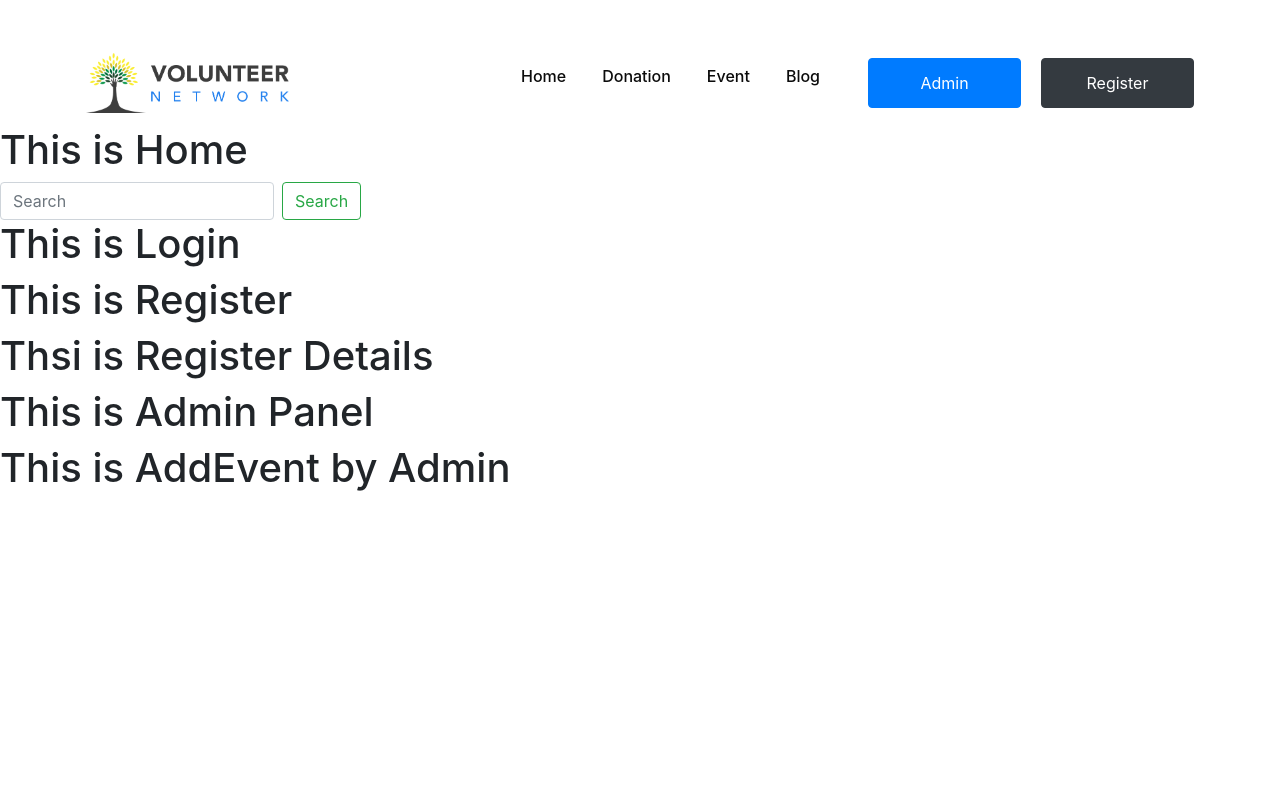
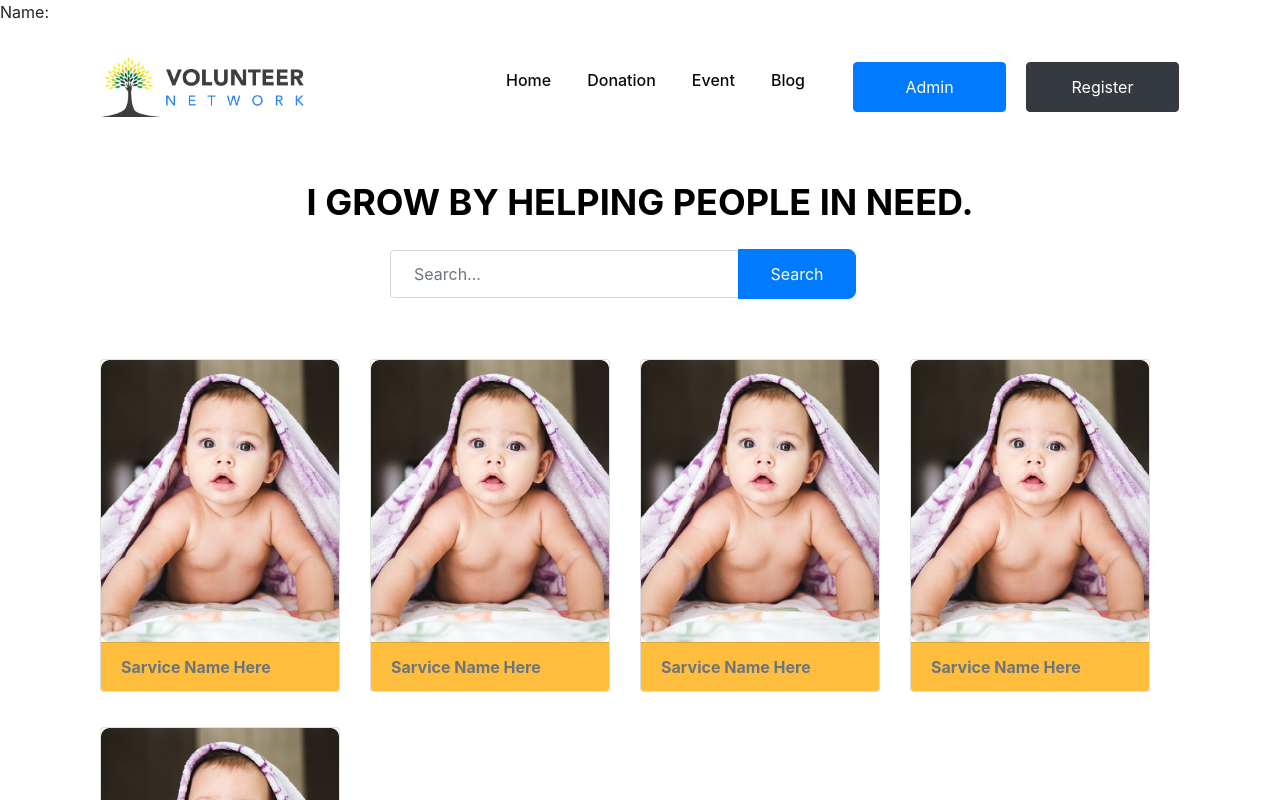
Before and after one commit to Abir-Hasan-GUB/Volunteer-Client, a React (Create React App) app: page / in a window 1280 px wide. Shown: the top 800 px of the page. Built offline with nearby package versions, Linux system fonts and the light colour scheme.

Commit message:
Home Part End

```diff
--- a/package.json
+++ b/package.json
@@ -10,6 +10,7 @@
     "react": "^16.13.1",
     "react-bootstrap": "^1.3.0",
     "react-dom": "^16.13.1",
+    "react-router-dom": "^5.2.0",
     "react-scripts": "3.4.3"
   },
   "scripts": {
--- a/src/App.js
+++ b/src/App.js
@@ -1,24 +1,52 @@
-import React from 'react';
+import React, { createContext, useState } from 'react';
 import './App.css';
-import AddEvent from './Componants/AddEventByAdmin/AddEvent';
-import Admin from './Componants/Admin/Admin';
 import Home from './Componants/Home/Home';
 import Login from './Componants/Login/Login';
+
+import {
+  BrowserRouter as Router,
+  Switch,
+  Route
+} from "react-router-dom";
 import Menu from './Componants/Menu/Menu';
-import Register from './Componants/Register/Register';
-import RegisterDetails from './Componants/RegisterDetails/RegisterDetails';
+import NotFound from './Componants/NotFound/NotFound';
+export const UserContext = createContext();
 
 function App() {
+  const [loggedInUser, setLoggedInUser] = useState({});
   return (
-   <div>
-        <Menu></Menu>
-        <Home></Home>
-        <Login></Login>
-        <Register></Register>
-        <RegisterDetails></RegisterDetails>
-        <Admin></Admin>
-        <AddEvent></AddEvent>
-   </div>
+    // <Menu></Menu>
+    //     <Home></Home>
+    //     <Login></Login>
+    //     <Register></Register>
+    //     <RegisterDetails></RegisterDetails>
+    //     <Admin></Admin>
+    //     <AddEvent></AddEvent>
+
+    <UserContext.Provider value={[loggedInUser, setLoggedInUser]}>
+    <p>Name: {loggedInUser.name}</p>
+    <Router>
+        {/* <Menu/> */}
+        <Switch>
+          <Route path="/home">
+            <Home />
+          </Route>
+          <Route path="/login">
+            <Login />
+          </Route>
+          {/* <PrivateRoute path="/book/:bedType">
+            <Book />
+          </PrivateRoute> */}
+          <Route exact path="/">
+            <Home />
+          </Route>
+          <Route path="*">
+            <NotFound></NotFound>
+          </Route>
+        </Switch>
+    </Router>
+  </UserContext.Provider>
+
   );
 }
 
--- a/src/Componants/Home/Home.css
+++ b/src/Componants/Home/Home.css
@@ -0,0 +1,26 @@
+.home-title{
+font-style: normal;
+font-weight: bold;
+font-size: 36px;
+line-height: 44px;
+text-align: center;
+text-transform: uppercase;
+margin-top: 50px;
+color: #000000;
+}
+.home-from{
+    width: 500px;
+    height: 50px;
+    margin: 25px auto;
+}
+.home-search{
+    padding: 23px !important;
+    width: 70% !important;
+}
+.search-btn{
+    width: 118px;
+    height: 50px;
+    background: #3F90FC;
+    margin-left: -10px;
+    border-radius: 0px 8px 8px 0px !important;
+}
--- a/src/Componants/Home/Home.js
+++ b/src/Componants/Home/Home.js
@@ -1,13 +1,24 @@
 import React from 'react';
 import { Button, Form, FormControl } from 'react-bootstrap';
+import Menu from '../Menu/Menu';
+import VoulunteerSarvice from '../VolunteerSarvice/VoulunteerSarvice';
+import './Home.css';
+
 const Home = () => {
     return (
-        <div>
-            <h1>This is Home</h1>
+        <div className="home container">
+            <Menu></Menu>
+            <h1 className="home-title">I grow by helping people in need.</h1>
+            <div className="home-from">
             <Form inline>
-      <FormControl type="text" placeholder="Search" className="mr-sm-2" />
-      <Button variant="outline-success">Search</Button>
+      <FormControl type="text" placeholder="Search..." className="mr-sm-2 home-search" />
+      <Button className="search-btn">Search</Button>
     </Form>
+            </div>
+            <div className="sarvices">
+                <VoulunteerSarvice></VoulunteerSarvice>
+            </div>
+
         </div>
     );
 };
--- a/src/Componants/Menu/Menu.css
+++ b/src/Componants/Menu/Menu.css
@@ -21,5 +21,5 @@ color: #FFFFFF;
     height: 60px;
 }
 .menubar{
-    margin-top: 40px;
+    margin-top: 20px;
 }
--- a/src/Componants/Menu/Menu.js
+++ b/src/Componants/Menu/Menu.js
@@ -2,12 +2,13 @@ import React from 'react';
 import { Button, Navbar, Nav} from 'react-bootstrap';
 import './Menu.css';
 import logo from '../Images/logos/Logo.png';
+import { Link } from 'react-router-dom';
 
 const Menu = () => {
     return (
         <Navbar className="container menubar" expand="lg">
   <Navbar.Brand href="#home">
-      <img className="logo" src={logo} alt="logo"/>
+            <img className="logo" src={logo} alt="logo"/>
   </Navbar.Brand>
   <Navbar.Toggle aria-controls="basic-navbar-nav" />
   <Navbar.Collapse id="basic-navbar-nav">
--- /dev/null
+++ b/src/Componants/NotFound/NotFound.js
@@ -0,0 +1,11 @@
+import React from 'react';
+
+const NotFound = () => {
+    return (
+        <div>
+            <h1>Not Found</h1>
+        </div>
+    );
+};
+
+export default NotFound;
--- /dev/null
+++ b/src/Componants/VolunteerSarvice/VolunteerSarvice.css
@@ -0,0 +1,9 @@
+.sarvices .card-footer {
+    background: #FFBD3E;
+}
+.sarvices{
+    display: flex;
+}
+.sarvice-card{
+    margin-top: 35px;
+}
--- /dev/null
+++ b/src/Componants/VolunteerSarvice/VoulunteerSarvice.js
@@ -0,0 +1,58 @@
+import React from 'react';
+import { Card } from 'react-bootstrap';
+import './VolunteerSarvice.css';
+import pic from '../Images/mixedImage/babySit.png';
+
+const VoulunteerSarvice = () => {
+    return (
+        <div className="sarvices container row">
+            <div className="sarvice-card col-md-3">
+            <Card style={{ width: '15rem' }}>
+                <Card.Img variant="top" src={pic} />
+                <Card.Footer>
+                    <strong className="text-muted">Sarvice Name Here</strong>
+                </Card.Footer>
+            </Card>
+            </div>
+
+            <div className="sarvice-card col-md-3">
+            <Card style={{ width: '15rem' }}>
+                <Card.Img variant="top" src={pic} />
+                <Card.Footer>
+                    <strong className="text-muted">Sarvice Name Here</strong>
+                </Card.Footer>
+            </Card>
+            </div>
+
+            <div className="sarvice-card col-md-3">
+            <Card style={{ width: '15rem' }}>
+                <Card.Img variant="top" src={pic} />
+                <Card.Footer>
+                    <strong className="text-muted">Sarvice Name Here</strong>
+                </Card.Footer>
+            </Card>
+            </div>
+
+            <div className="sarvice-card col-md-3">
+            <Card style={{ width: '15rem' }}>
+                <Card.Img variant="top" src={pic} />
+                <Card.Footer>
+                    <strong className="text-muted">Sarvice Name Here</strong>
+                </Card.Footer>
+            </Card>
+            </div>
+
+            <div className="sarvice-card col-md-3">
+            <Card style={{ width: '15rem' }}>
+                <Card.Img variant="top" src={pic} />
+                <Card.Footer>
+                    <strong className="text-muted">Sarvice Name Here</strong>
+                </Card.Footer>
+            </Card>
+            </div>
+
+        </div>
+    );
+};
+
+export default VoulunteerSarvice;
```
Also changed, not shown: src/Componants/PrivateRoute/PrivateRoute.js (added, +24 -0 lines), 1 other file (tests, documents, lock files or other folders).
